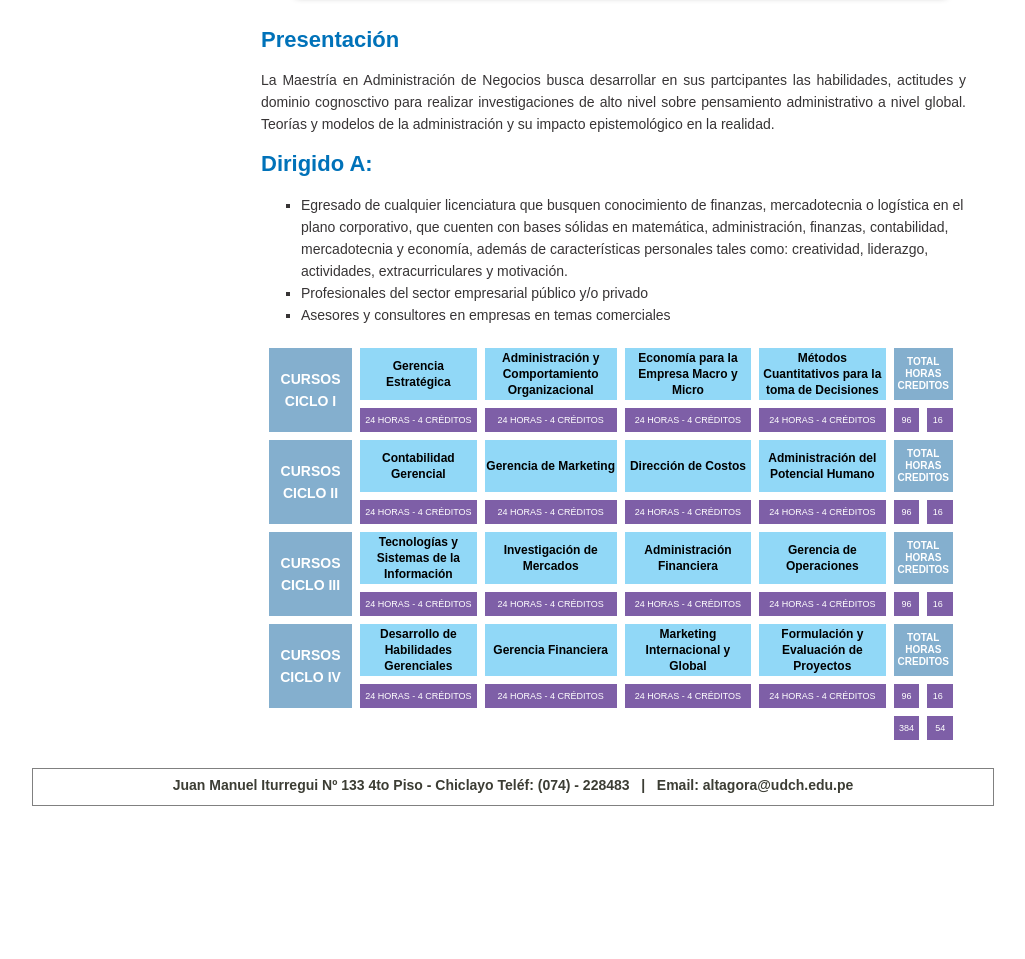
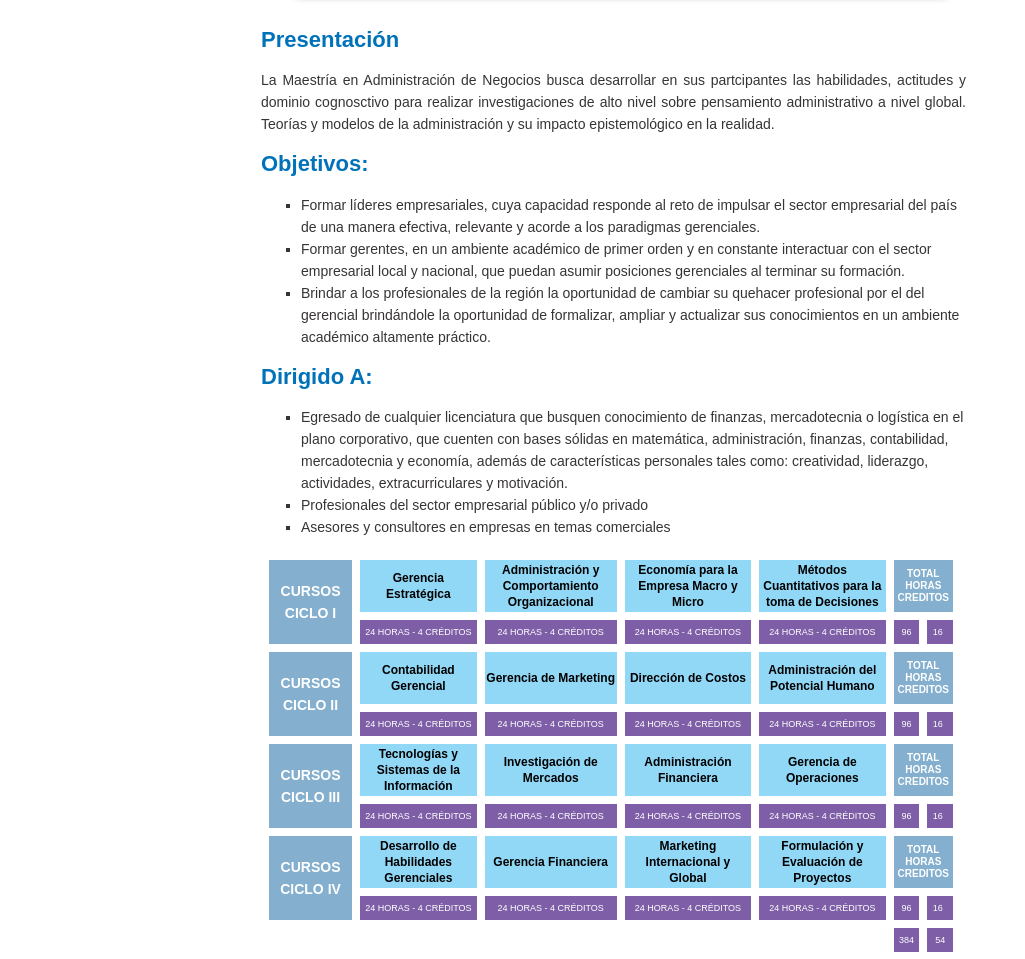
Before and after one commit to hanntronico/altagora3, a PHP site: page /mag_admin.php in a window 1280 px wide. Shown: the part 657-1616 px from the top of the page, without its empty margins (128-1153 px from the left). Before the commit the page ends 1463 px from the top, so only its background shows below. Run offline with PHP 8.4, Linux system fonts and the light colour scheme.

Commit message:
modificacion de maestria adm

```diff
--- a/mag_admin.php
+++ b/mag_admin.php
@@ -23,6 +23,13 @@
 			<div id="texto_magadmin">
 				<h2>Presentación </h2>
 				<p>La Maestría en Administración de Negocios busca desarrollar en sus partcipantes las habilidades, actitudes y dominio cognosctivo para realizar investigaciones de alto nivel sobre pensamiento administrativo a nivel global. Teorías y modelos de la administración y su impacto epistemológico en la realidad.</p>
+
+				<h2>Objetivos: </h2>
+				<ul>
+				    <li>Formar líderes empresariales, cuya capacidad responde al reto de impulsar el sector empresarial del país de una manera efectiva, relevante y acorde a los paradigmas gerenciales.</li>
+				    <li>Formar gerentes, en un ambiente académico de primer orden y en constante interactuar con el sector empresarial local y nacional, que puedan asumir posiciones gerenciales al terminar su formación.</li>
+				    <li>Brindar a los profesionales de la región la oportunidad de cambiar su quehacer profesional por el del gerencial brindándole la oportunidad de formalizar, ampliar y actualizar sus conocimientos en un ambiente académico altamente práctico.</li>
+				</ul>
 
 				<h2>Dirigido A:</h2>
 				<ul>
```
